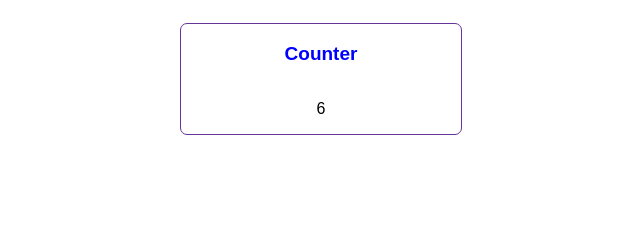
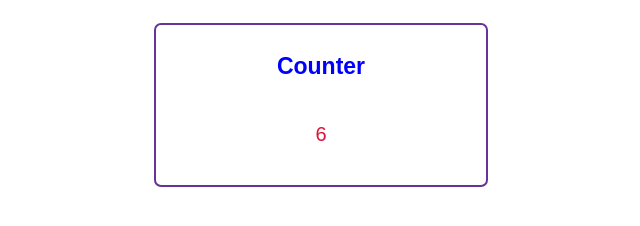
Before and after one commit to V-Piraisoodan/callbackHell, a plain HTML site: page index.html in a window 1280 px wide. Shown: the whole page, without its empty margins (319-959 px from the left). Drawn offline with Linux system fonts and the light colour scheme.

Commit message:
css modified

```diff
--- a/style.css
+++ b/style.css
@@ -6,17 +6,21 @@ body{
 }
 .container{
     display: flex;
-    justify-content: center;
+    justify-content: flex-start;
     align-items: center;
     flex-direction: column;
-    border: 1px solid rebeccapurple;
+    border: 2px solid rebeccapurple;
     border-radius: 7px;
     padding: 5px 15px;
     margin: 15px 0 0 0;
-    height: 100px;
-    width: 250px;
+    height: 150px;
+    width: 300px;
 }
 .tittle{
-    font-size: 19px;
+    font-size: 23px;
     color: blue;
 }
+.calback{
+    font-size: 20px;
+    color: crimson;
+}
```
